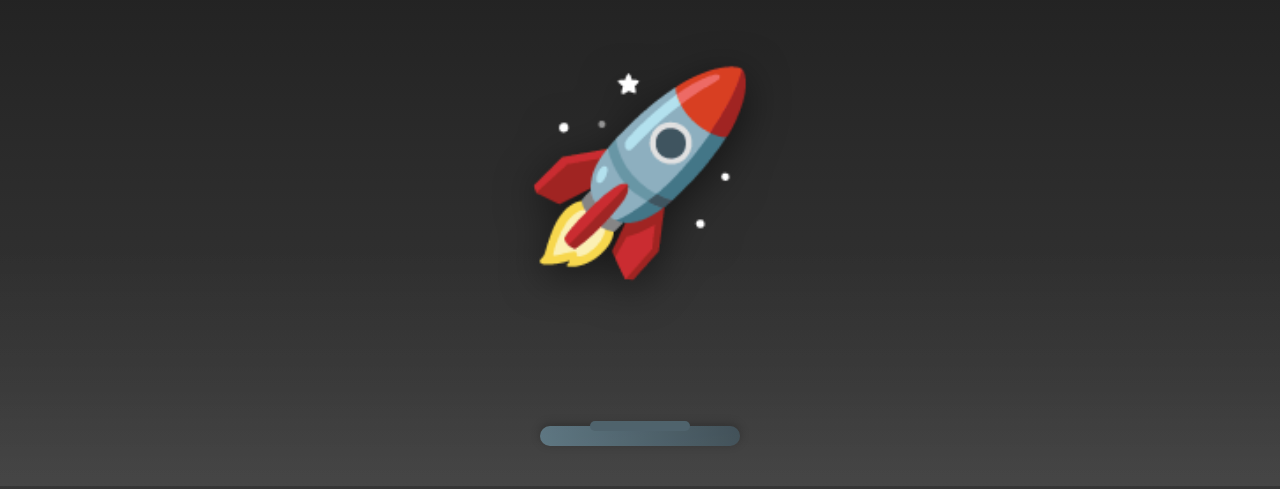
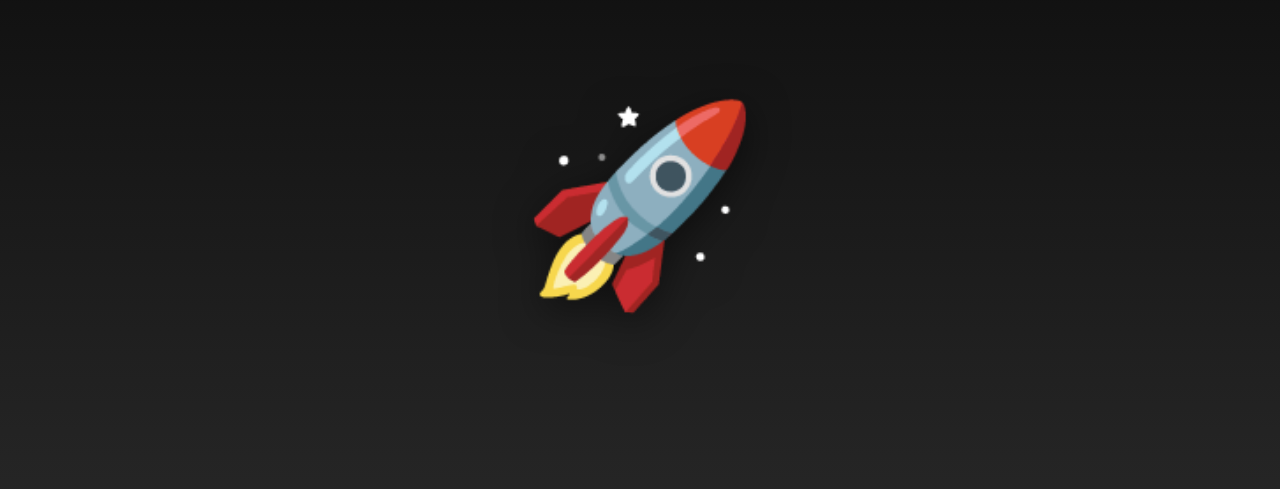
Before and after one commit to mxcoppell/bootloader.live, a plain HTML site: page index.html in a window 1280 px wide. Shown: the part 194-683 px from the top of the page. Drawn offline with Linux system fonts and the light colour scheme.

Commit message:
Clean up: remove all ground objects and fix background to pure dark grey

```diff
--- a/index.html
+++ b/index.html
@@ -13,45 +13,17 @@
         }
 
         body {
-            background: linear-gradient(180deg, #1a1a1a 0%, #2d2d2d 50%, #3a3a3a 100%);
+            background: linear-gradient(180deg, #0a0a0a 0%, #1a1a1a 50%, #2a2a2a 100%);
             min-height: 100vh;
             overflow: hidden;
             position: relative;
             display: flex;
-            align-items: flex-end;
+            align-items: center;
             justify-content: center;
-        }
-
-        .launch-pad {
-            position: absolute;
-            bottom: 20%;
-            left: 50%;
-            transform: translateX(-50%);
-            width: 200px;
-            height: 20px;
-            background: linear-gradient(90deg, #546e7a 0%, #37474f 100%);
-            border-radius: 10px;
-            box-shadow: 0 -2px 10px rgba(0, 0, 0, 0.3);
-        }
-
-        .launch-pad::before {
-            content: '';
-            position: absolute;
-            top: -5px;
-            left: 50%;
-            transform: translateX(-50%);
-            width: 100px;
-            height: 10px;
-            background: #455a64;
-            border-radius: 5px;
         }
 
         .rocket {
             font-size: 12rem;
-            position: absolute;
-            bottom: 40%;
-            left: 50%;
-            transform: translateX(-50%);
             filter: drop-shadow(0 10px 20px rgba(0, 0, 0, 0.5));
             animation: subtle-hover 4s ease-in-out infinite;
         }
@@ -60,54 +32,29 @@
 
             0%,
             100% {
-                transform: translateX(-50%) translateY(0px);
+                transform: translateY(0px);
             }
 
             50% {
-                transform: translateX(-50%) translateY(-3px);
+                transform: translateY(-3px);
             }
-        }
-
-        /* Subtle mist/fog effect */
-        .mist {
-            position: absolute;
-            bottom: 15%;
-            left: 0;
-            width: 100%;
-            height: 30%;
-            background: linear-gradient(180deg, transparent 0%, rgba(255, 255, 255, 0.03) 50%, rgba(255, 255, 255, 0.08) 100%);
-            pointer-events: none;
         }
 
         @media (max-width: 768px) {
             .rocket {
                 font-size: 8rem;
-                bottom: 35%;
-            }
-
-            .launch-pad {
-                width: 150px;
-                bottom: 15%;
             }
         }
 
         @media (max-width: 480px) {
             .rocket {
                 font-size: 6rem;
-                bottom: 30%;
-            }
-
-            .launch-pad {
-                width: 120px;
-                bottom: 12%;
             }
         }
     </style>
 </head>
 
 <body>
-    <div class="launch-pad"></div>
-    <div class="mist"></div>
     <div class="rocket">🚀</div>
 </body>
 
```
